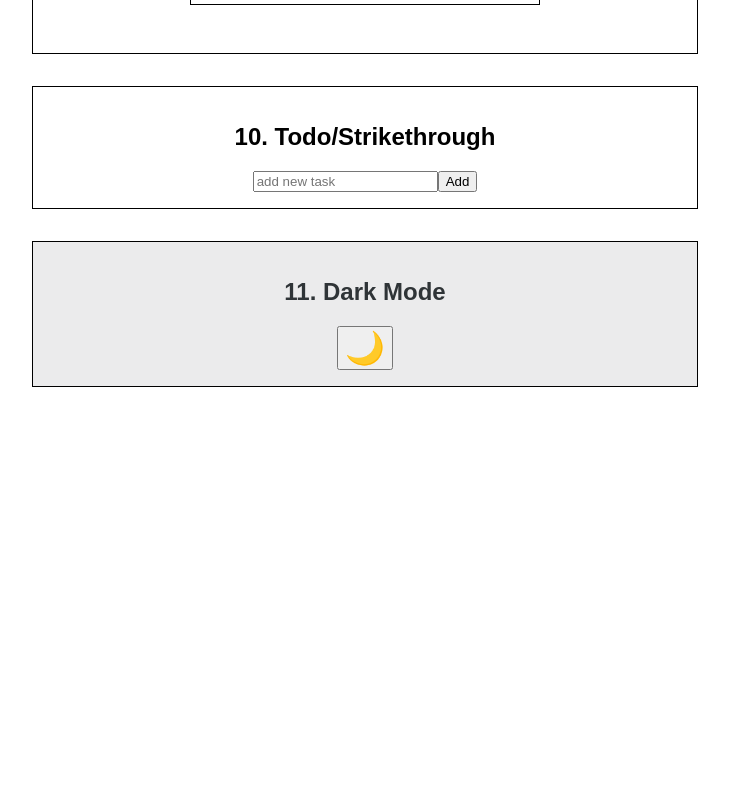
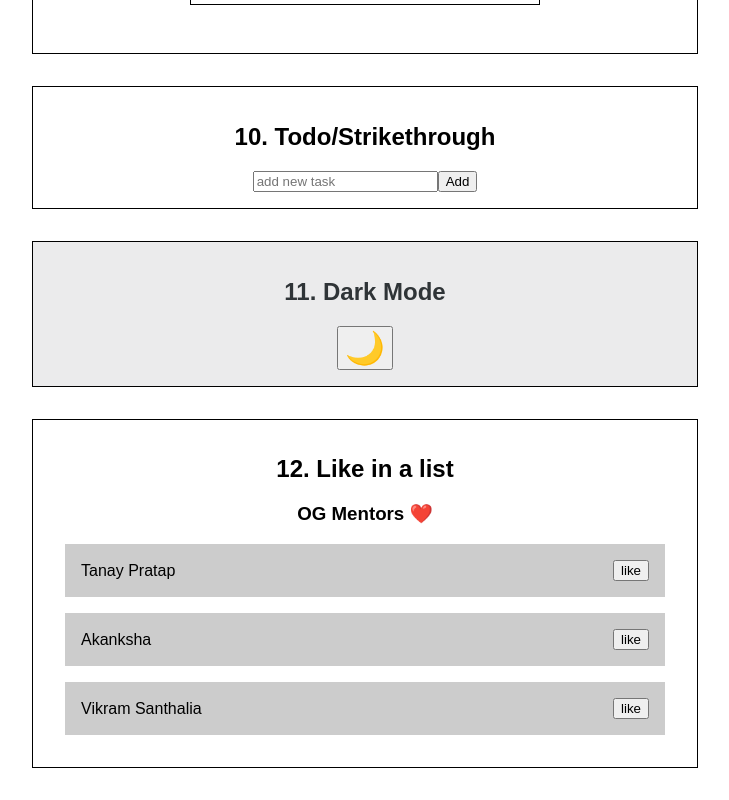
Before and after one commit to SK02K1/REACT-Playground, a React (Create React App) app: page / in a window 1280 px wide. Shown: the part 2062-2862 px from the top of the page, without its empty margins (275-1004 px from the left). Before the commit the page ends 2481 px from the top, so only its background shows below. Built offline with nearby package versions, Linux system fonts and the light colour scheme.

Commit message:
add: ex12 solution added list with like button component

```diff
--- a/src/App.jsx
+++ b/src/App.jsx
@@ -3,6 +3,7 @@ import { ConfirmPass } from "./components/ConfirmPass";
 import { DarkMode } from "./components/DarkMode";
 import { DisableSubmit } from "./components/DisableSubmit";
 import { Figma } from "./components/Figma";
+import { ListLike } from "./components/ListLike";
 import { SwitchTabs } from "./components/SwitchTabs";
 import { Todo } from "./components/Todo";
 import { TogglePassword } from "./components/TogglePassword";
@@ -21,6 +22,7 @@ export default function App() {
       <SwitchTabs />
       <Todo />
       <DarkMode />
+      <ListLike />
     </div>
   );
 }
--- /dev/null
+++ b/src/components/ListLike.jsx
@@ -0,0 +1,34 @@
+import { useState } from "react";
+
+const LikeButton = () => {
+  const [isBtnLiked, setIsBtnLiked] = useState(false);
+  return (
+    <button onClick={() => setIsBtnLiked(!isBtnLiked)}>
+      {isBtnLiked ? "unlike" : "like"}
+    </button>
+  );
+};
+
+const mentors = ["Tanay Pratap", "Akanksha", "Vikram Santhalia"];
+
+export const ListLike = () => {
+  return (
+    <div className="container">
+      <h2>12. Like in a list</h2>
+      <h3>
+        OG Mentors{" "}
+        <span role="img" aria-label="heart emoji">
+          ❤️
+        </span>
+      </h3>
+      <ul>
+        {mentors.map((mentor) => (
+          <li key={mentor}>
+            <span>{mentor}</span>
+            <LikeButton />
+          </li>
+        ))}
+      </ul>
+    </div>
+  );
+};
```
